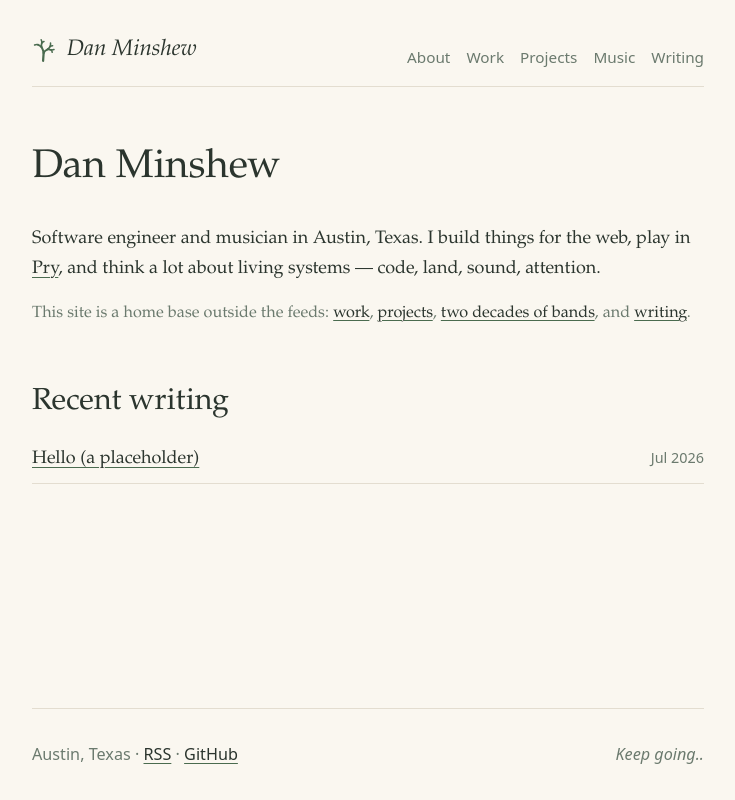
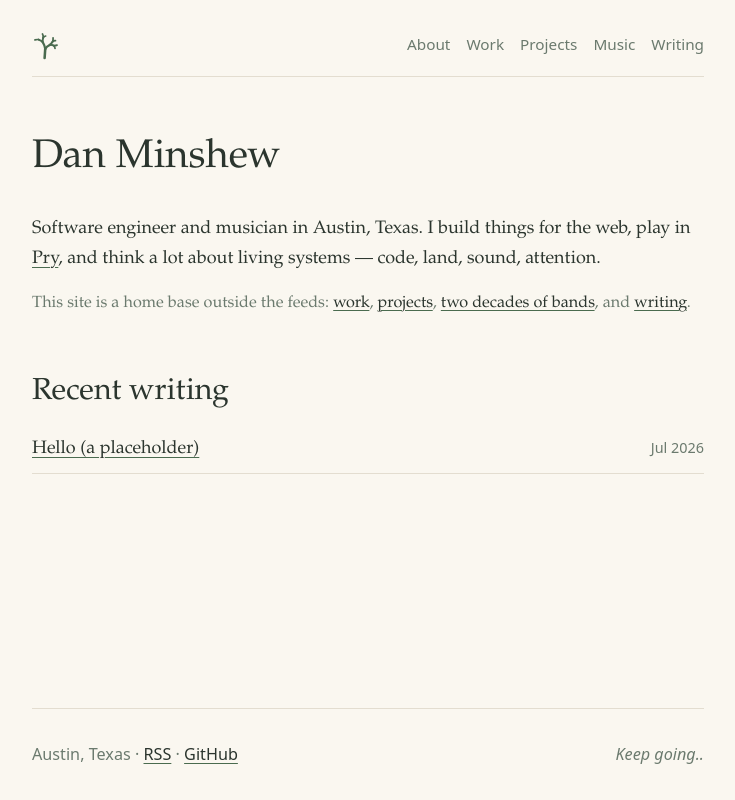
Before and after one commit to newswim/danminshew.com, an Astro site: page / in a window 1280 px wide. Shown: the whole page, without its empty margins (272-1007 px from the left). Built offline with nearby package versions, Linux system fonts and the light colour scheme; Astro itself is replaced by a stand-in of ours.

Commit message:
Header shows the mark alone (D-016)
The wordmark text doubled the home h1; the nav now carries only the
tree, linked home with an aria-label and a moss-bright hover.

```diff
--- a/src/components/Header.astro
+++ b/src/components/Header.astro
@@ -11,7 +11,7 @@ const current = Astro.url.pathname;
 
 <header>
   <nav aria-label="Site">
-    <a class="wordmark" href="/">
+    <a class="home" href="/" aria-label="Dan Minshew — home">
       <svg class="mark" viewBox="-28.64 -59.05 63.55 63.55" aria-hidden="true">
         <g fill="none" stroke-linecap="round">
           <path d="M0 0 Q0.64 -9.29 1.39 -20.66" stroke-width="5.8"></path>
@@ -30,7 +30,7 @@ const current = Astro.url.pathname;
           <path d="M20.91 -28.25 Q23.1 -26.16 23.59 -22.09" stroke-width="3.95"></path>
         </g>
       </svg>
-      Dan Minshew</a>
+    </a>
     <ul>
       {
         nav.map((item) => (
@@ -61,19 +61,20 @@ const current = Astro.url.pathname;
     padding-block-end: var(--space-2);
   }
 
-  .wordmark {
+  .home {
     display: inline-flex;
-    align-items: center;
-    gap: 0.45em;
-    font-style: italic;
-    font-size: var(--size-1);
-    text-decoration: none;
+    align-self: center;
   }
 
   .mark {
-    width: 1.1em;
-    height: 1.1em;
+    width: 1.75rem;
+    height: 1.75rem;
     stroke: var(--moss);
+    transition: stroke 120ms ease;
+  }
+
+  .home:hover .mark {
+    stroke: var(--moss-bright);
   }
 
   ul {
```
Also changed, not shown: docs/decisions.md (+1 -0 lines).
